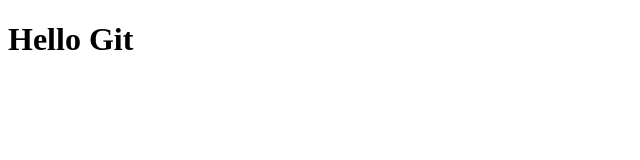
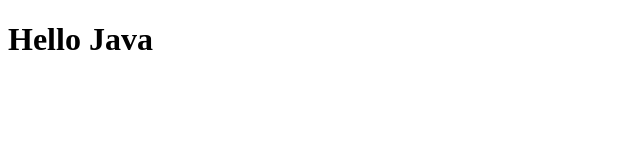
Before and after one commit to 58160518thanpitcha/myapp, a plain HTML site: page index.html in a window 1280 px wide. Shown: the full height of the page, 0-640 px from the left. Drawn offline with Linux system fonts and the light colour scheme.

Commit message:
add hello java

```diff
--- a/index.html
+++ b/index.html
@@ -4,6 +4,6 @@
 <title>Page Title</title>
 </head>
 <body>
-    <h1>Hello Git</h1>
+    <h1>Hello Java</h1>
 </body>
 </html>
```
